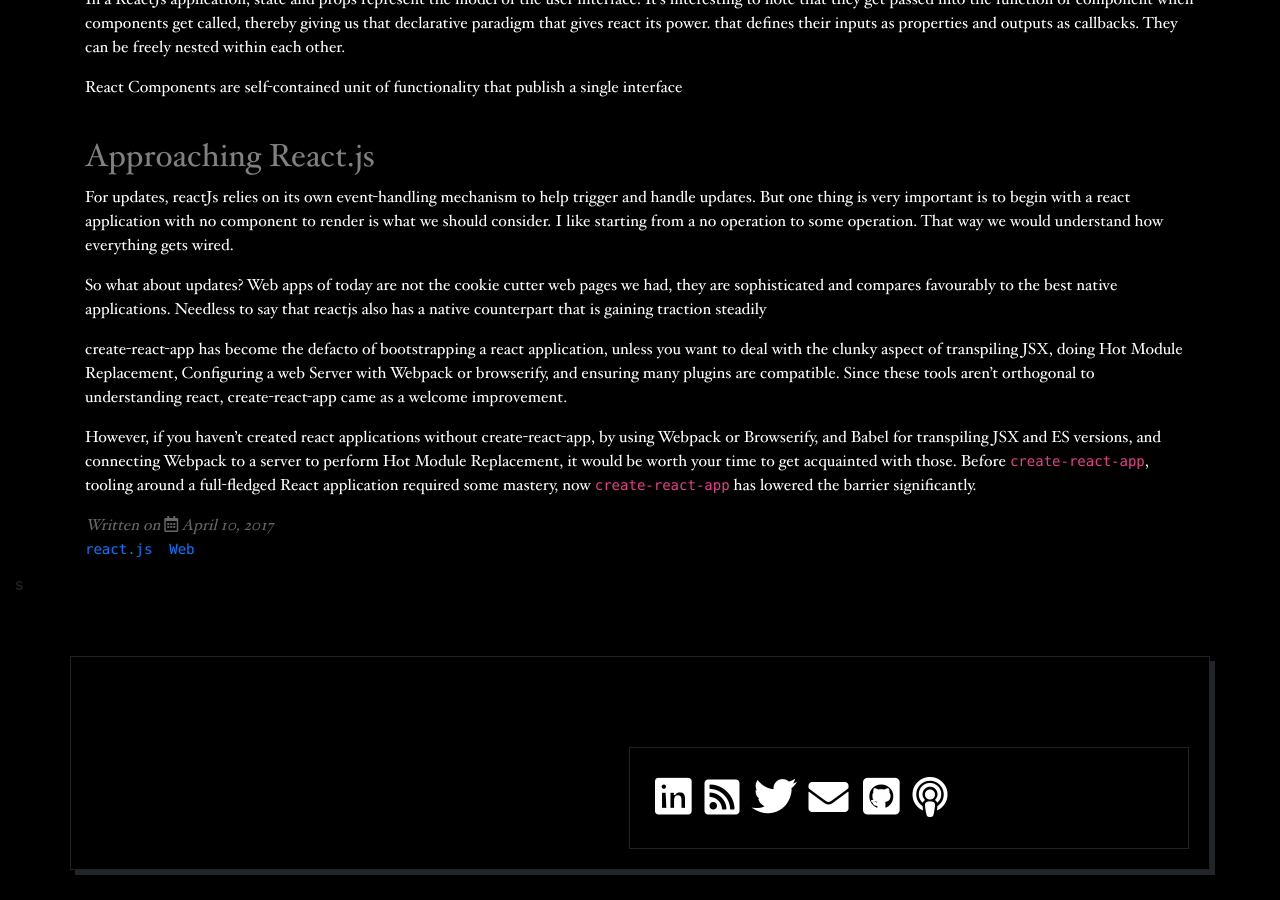
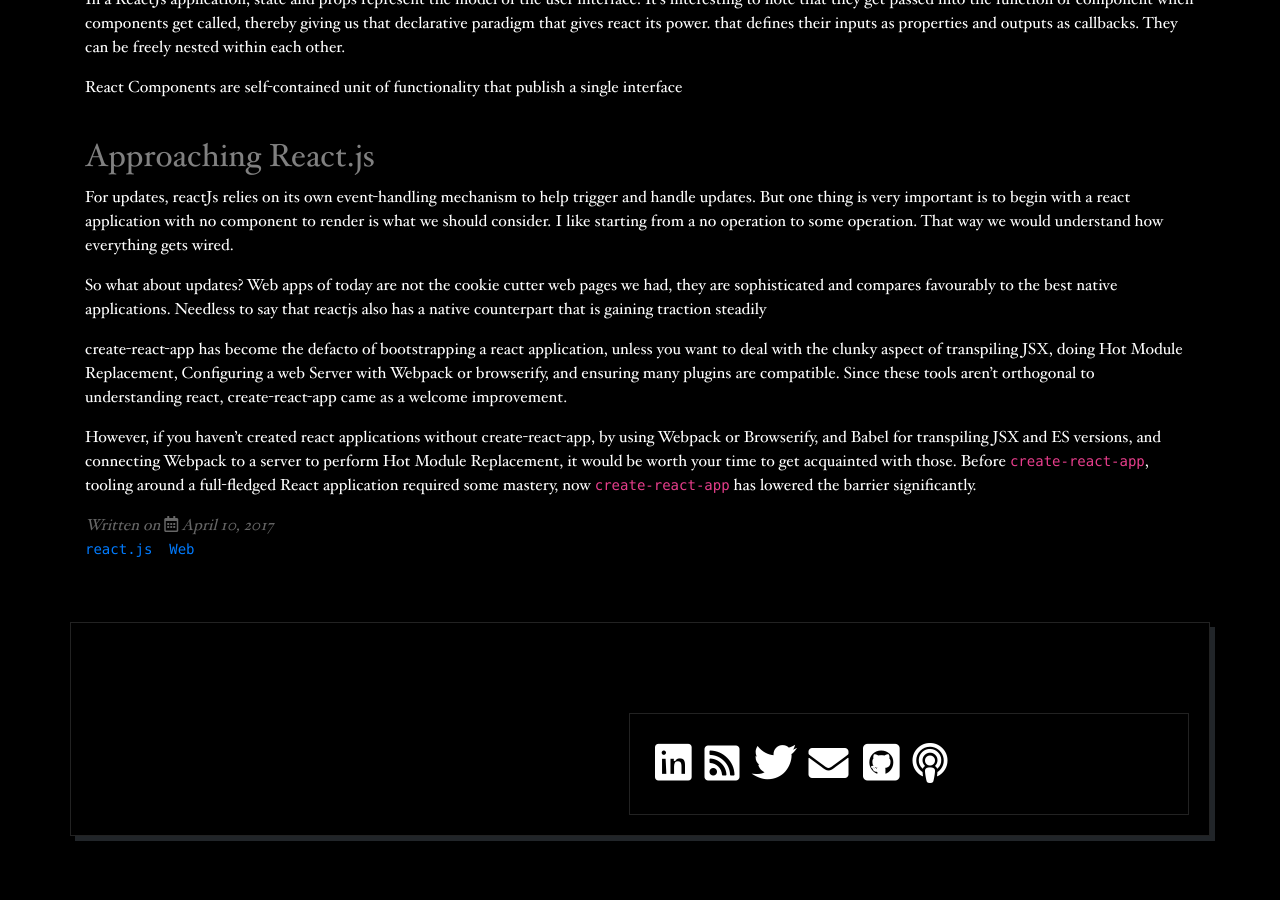
Before and after one commit to yeleywale/yeleywale.github.io, a Jekyll site: the page built from _posts/2017-4-10-Get Started with ReactJs.md, in a window 1280 px wide and 900 px high, scrolled down 1215 px. Built offline with Jekyll 4.4.1, drawn with Linux system fonts in a browser that asks for light colours; nearby versions of some CDN libraries; comment, search, counter and statistics services are not loaded; after the commit the page ends 2081 px from its top, so only the background shows below that.

Commit message:
Experiment

```diff
--- a/_layouts/post.html
+++ b/_layouts/post.html
@@ -26,4 +26,4 @@ layout: default
       <a href="/tag/{{ tag_name }}"><code class="highlighter-rouge"><nobr>{{ tag_name }}</nobr></code>&nbsp;</a>
     {% endfor %}
   </span> {% include disqus.html %}
-</article>s
+</article>
```
